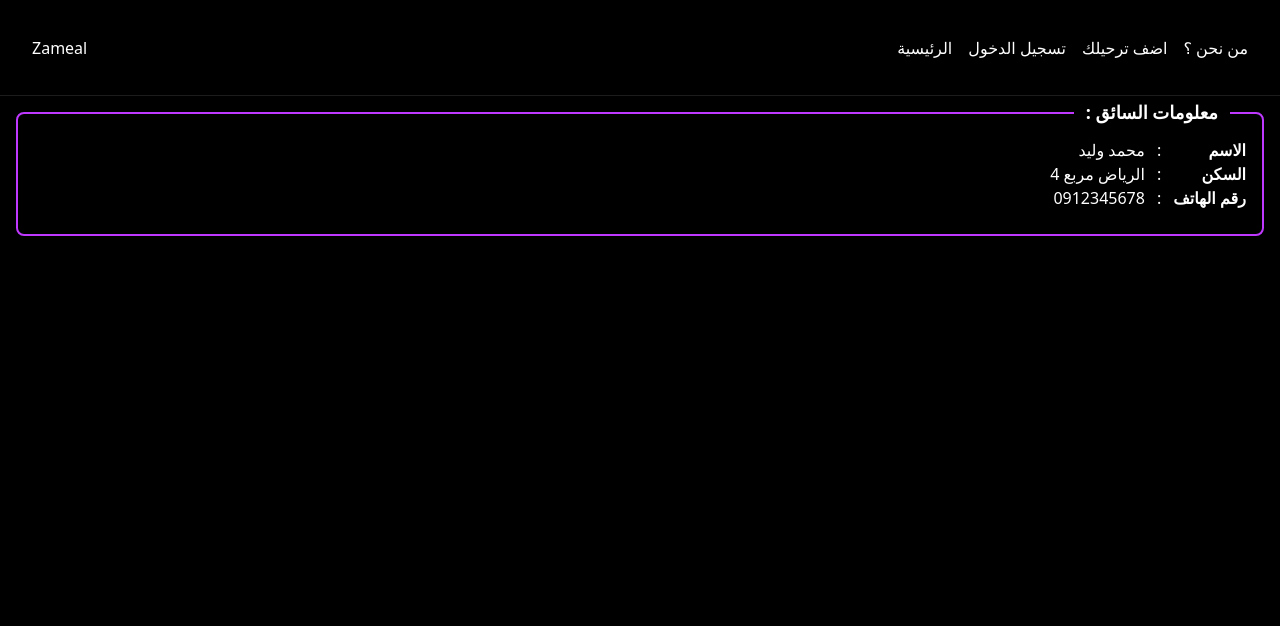
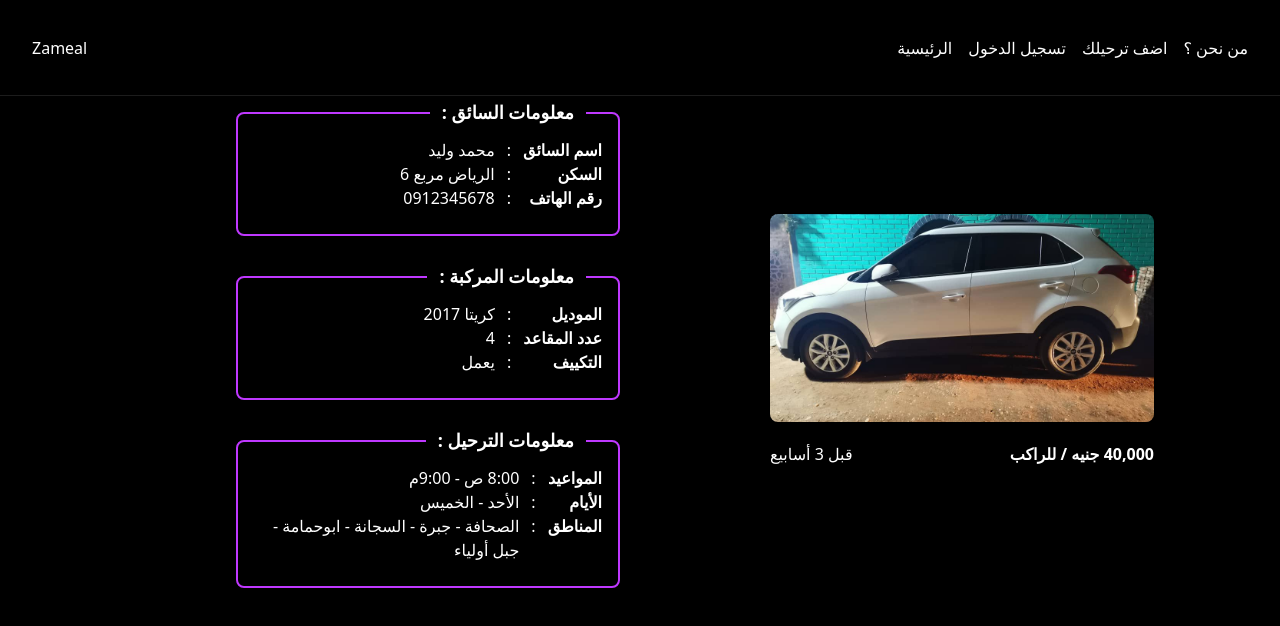
Before and after one commit to awabrh/ZamealClient, a Next.js app: page /post in a window 1280 px wide. Shown: the top 626 px of the page. Built offline with nearby package versions, Linux system fonts and the light colour scheme.

Commit message:
finished post details ui

```diff
--- a/components/InfoCard.tsx
+++ b/components/InfoCard.tsx
@@ -1,15 +1,54 @@
 import React from 'react'
 
-function InfoCard() {
-  return (
-    <div className='relative flex border-primary gap-3 py-6 px-4 rounded-lg border-2 font-light'>
-        <h3 className='absolute -top-4 right-8 bg-black px-3 font-bold text-lg'>
-            معلومات السائق :
-        </h3>
-        <div id='labels' className='font-bold flex-col'>
-            <p>الاسم</p>
+interface InfoCardProps {
+    type? : 'driver' | 'car' | 'tarheel'
+    values :string[]
+    className ? : string
+}
+
+
+function InfoCard({type, values, className} : InfoCardProps) {
+    var labels : JSX.Element
+    var title : string
+    if(type === 'driver') {
+        title = 'معلومات السائق :'
+        labels =
+        <>
+            <p>اسم السائق</p>
             <p>السكن</p>
             <p>رقم الهاتف</p>
+        </>
+    } else if(type === 'car') {
+        title = 'معلومات المركبة :'
+        labels =
+        <>
+            <p>الموديل</p>
+            <p>عدد المقاعد</p>
+            <p>التكييف</p>
+        </>
+    } else {
+        title = 'معلومات الترحيل :'
+        labels =
+        <>
+            <p>المواعيد</p>
+            <p>الأيام</p>
+            <p>المناطق</p>
+        </>
+    }
+
+
+
+
+
+
+  return (
+    <div className={className}>
+        <div className='relative flex  border-primary gap-3 py-6 px-4 rounded-lg border-2 font-light w-full md:w-96'>
+            <h3 className='absolute -top-4 right-8 bg-black px-3 font-bold text-lg'>
+                {title}
+            </h3>
+            <div id='labels' className='font-bold flex-col '>
+                {labels}
             </div>
             <div id='commas'>
                 <p>:</p>
@@ -17,9 +56,10 @@ function InfoCard() {
                 <p>:</p>
             </div>
             <div id='values'>
-            <div>محمد وليد</div>
-            <div>الرياض مربع 4</div>
-            <div>0912345678</div>
+                <div>{values[0]}</div>
+                <div>{values[1]}</div>
+                <div>{values[2]}</div>
+            </div>
         </div>
     </div>
   )
--- /dev/null
+++ b/components/PostInfo.tsx
@@ -0,0 +1,31 @@
+import React from 'react'
+import InfoCard from './InfoCard'
+import carImage from "../assets/carImage.jpg"
+
+
+function PostInfo() {
+    const driverInfo = ['محمد وليد' , 'الرياض مربع 6' , '0912345678']
+    const carInfo = ['كريتا 2017' , '4' , 'يعمل']
+    const tarheelInfo = ['8:00 ص - 9:00م' , ' الأحد - الخميس' , 'الصحافة - جبرة - السجانة - ابوحمامة - جبل أولياء']
+    const price = '40,000 جنيه / للراكب'
+    const timeLapsed = 'قبل 3 أسابيع'
+
+  return (
+    <div className='grid grid-cols-1 md:grid-cols-2 p-4 gap-10 md:items-center '>
+        <div className='flex flex-col items-center w-full'>
+            <img src={carImage.src} className="h-52 w-full object-cover rounded-lg md:w-96"/>
+            <div className='w-full md:w-96 flex justify-between md:py-5'>
+                <h4 className='font-bold'>{price}</h4>
+                <h6 className='font-light'>{timeLapsed}</h6>
+            </div>
+        </div>
+        <div className='flex flex-col gap-10'>
+            <InfoCard type='driver' values={driverInfo} className='h-fit md:min-h-full'/>
+            <InfoCard type='car' values={carInfo} className='justify-self-center'/>
+            <InfoCard type='tarheel' values={tarheelInfo}/>
+        </div>
+    </div>
+  )
+}
+
+export default PostInfo
--- a/pages/post.tsx
+++ b/pages/post.tsx
@@ -1,14 +1,15 @@
 import React from 'react'
 import InfoCard from '../components/InfoCard'
 import Navbar from '../components/Navbar'
+import PostInfo from '../components/PostInfo'
 
 function Post() {
+
+
   return (
     <div dir='rtl'>
         <Navbar />
-        <div className='p-4'>
-            <InfoCard />
-        </div>
+        <PostInfo />
     </div>
   )
 }
```
Lines whose indentation alone changed are shown as unchanged.
